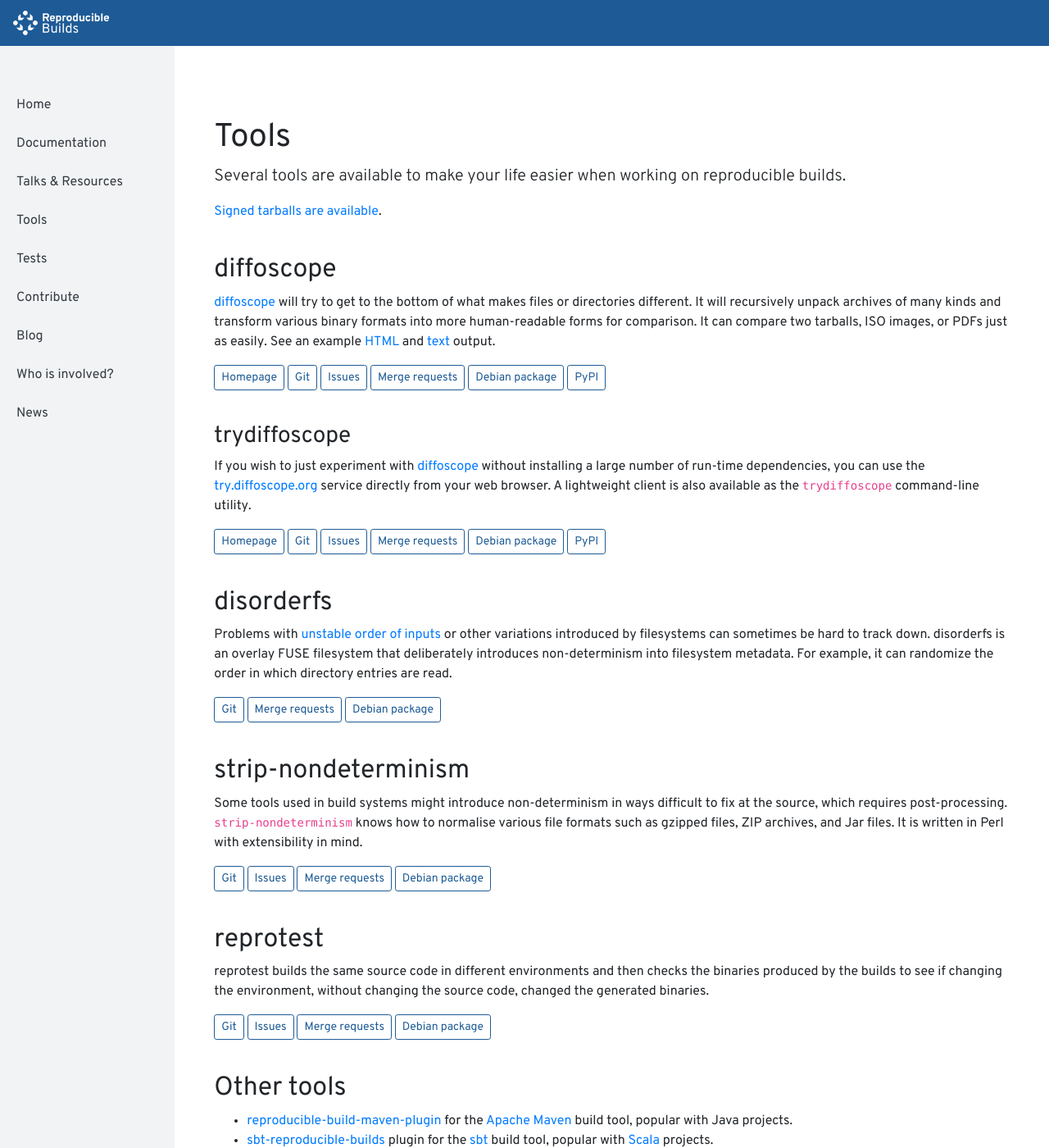
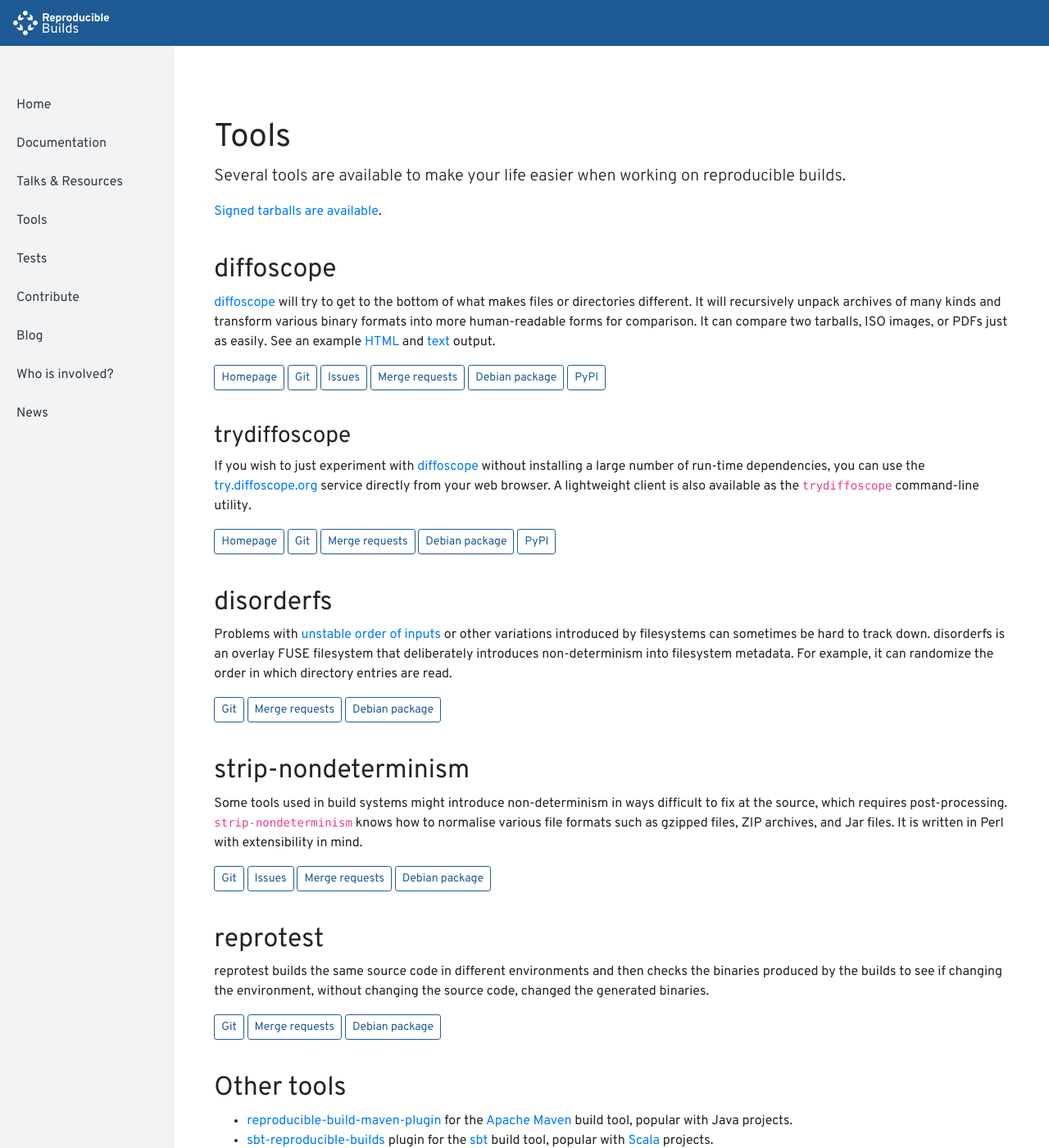
Before and after one commit to prototypefund/reproducible-website, a Jekyll site: the page built from tools.md, in a window 1280 px wide and 1400 px high. Shown: the whole window at 82% size. Built offline with Jekyll 4.4.1, drawn with Linux system fonts in a browser that asks for light colours.

Commit message:
dropped links to trydiffoscope and reprotest issues

```diff
--- a/tools.md
+++ b/tools.md
@@ -38,7 +38,6 @@
 
 <a href="https://try.diffoscope.org/" class="btn btn-outline-primary btn-sm">Homepage</a>
 <a href="https://salsa.debian.org/reproducible-builds/trydiffoscope" class="btn btn-outline-primary btn-sm">Git</a>
-<a href="https://salsa.debian.org/reproducible-builds/trydiffoscope/issues" class="btn btn-outline-primary btn-sm">Issues</a>
 <a href="https://salsa.debian.org/reproducible-builds/trydiffoscope/merge_requests" class="btn btn-outline-primary btn-sm">Merge requests</a>
 <a href="https://packages.debian.org/sid/trydiffoscope" class="btn btn-outline-primary btn-sm">Debian package</a>
 <a href="https://pypi.python.org/pypi/trydiffoscope" class="btn btn-outline-primary btn-sm">PyPI</a>
@@ -75,7 +74,6 @@
 changing the source code, changed the generated binaries.
 
 <a href="https://salsa.debian.org/reproducible-builds/reprotest" class="btn btn-outline-primary btn-sm">Git</a>
-<a href="https://salsa.debian.org/reproducible-builds/reprotest/issues" class="btn btn-outline-primary btn-sm">Issues</a>
 <a href="https://salsa.debian.org/reproducible-builds/reprotest/merge_requests" class="btn btn-outline-primary btn-sm">Merge requests</a>
 <a href="https://packages.debian.org/sid/reprotest" class="btn btn-outline-primary btn-sm">Debian package</a>
 
```
